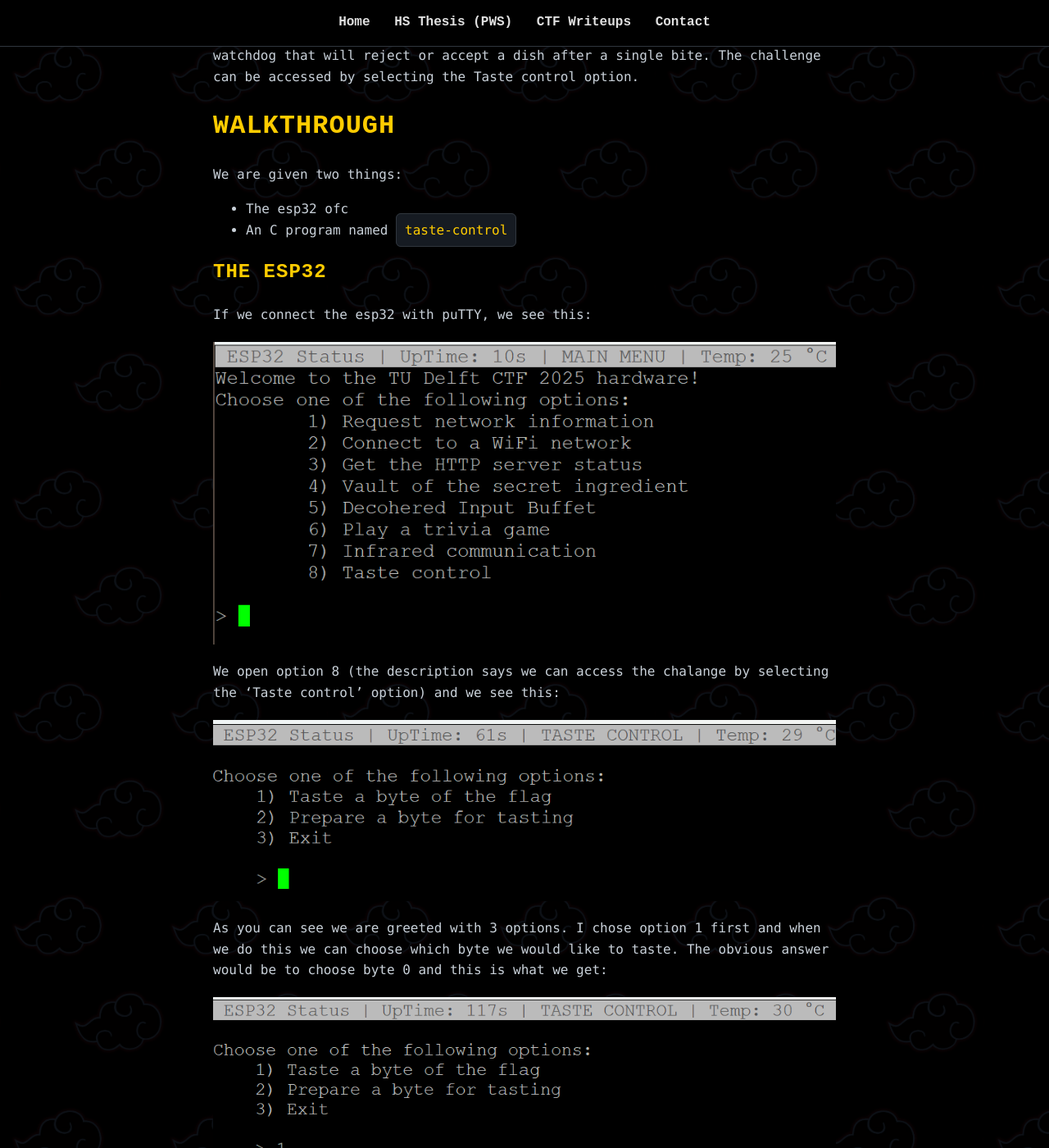
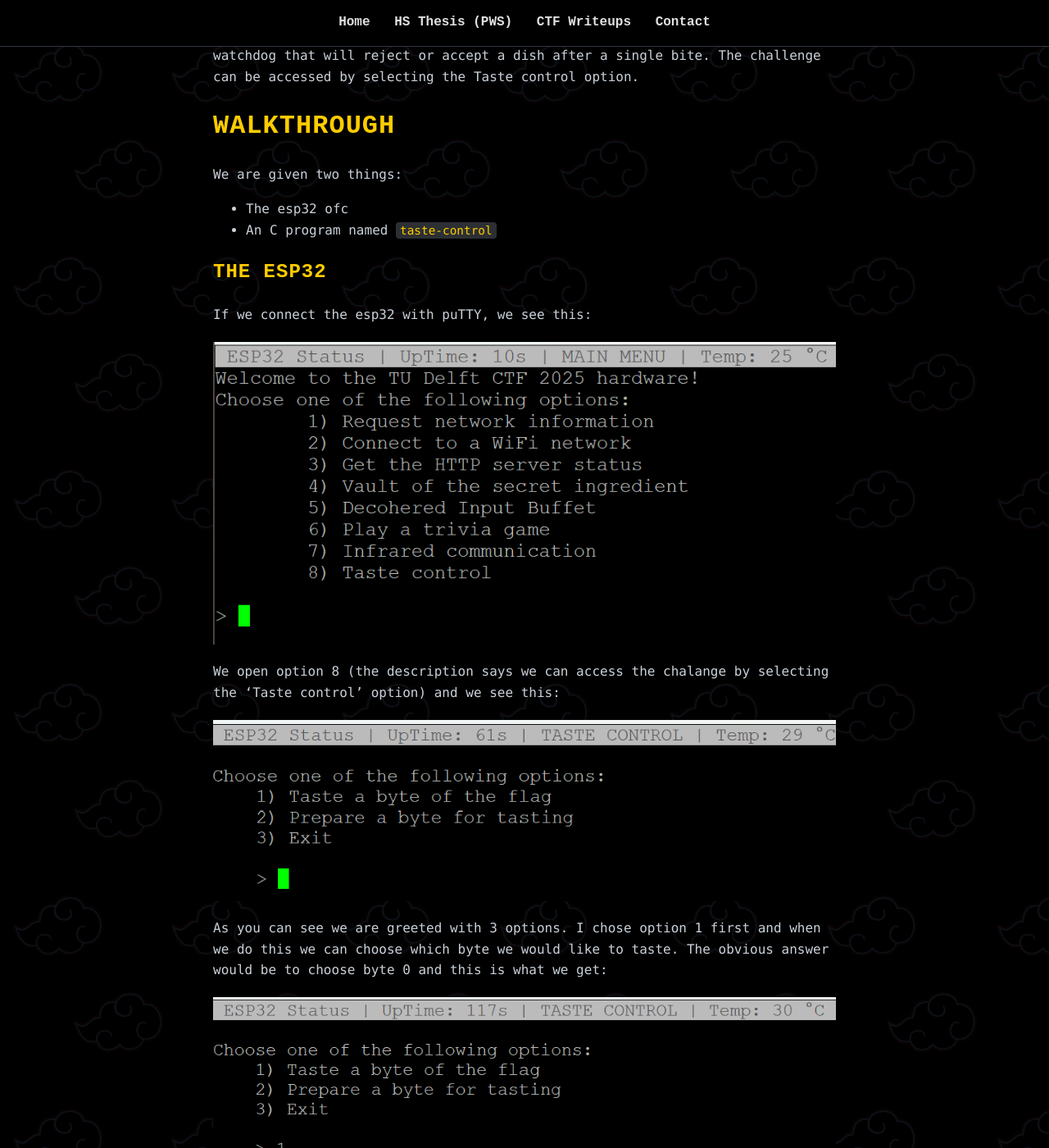
Before and after one commit to 18gssidhu10/18gssidhu10.github.io, a Jekyll site: the page built from writeups/TUDCTF2025/tastecontrol.md, in a window 1280 px wide and 1400 px high, scrolled down 373 px. Shown: the whole window at 82% size. Built offline with Jekyll 4.4.1, drawn with Linux system fonts in a browser that asks for light colours; our own code applies the rules of GitHub Pages for plain Markdown files.

Commit message:
fixed the code blocks loooking too big

```diff
--- a/assets/css/style.css
+++ b/assets/css/style.css
@@ -79,15 +79,30 @@ img {
 }
 
 
-pre, code {
+code {
   font-family: Consolas, Monaco, monospace;
+  color: #ffcc00;
+  background-color: rgba(110, 118, 129, 0.4);
+  padding: 2px 5px;
+  border-radius: 4px;
+  font-size: 0.9em;
+}
+
+pre {
   background-color: #161b22;
   border: 1px solid #30363d;
   border-radius: 6px;
-  color: #ffcc00;
-  padding: 10px;
+  padding: 15px;
   overflow-x: auto;
+  margin: 20px 0;
   max-width: 100%;
+}
+pre code {
+  background-color: transparent; /* No double background */
+  border: none;
+  padding: 0;
+  color: inherit;
+  font-size: inherit;
 }
 
 
```
